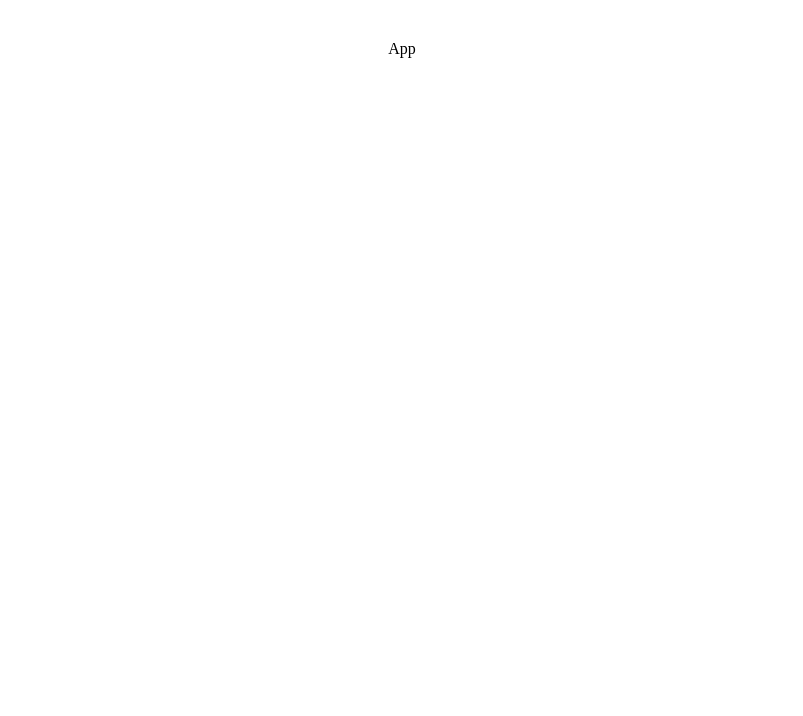
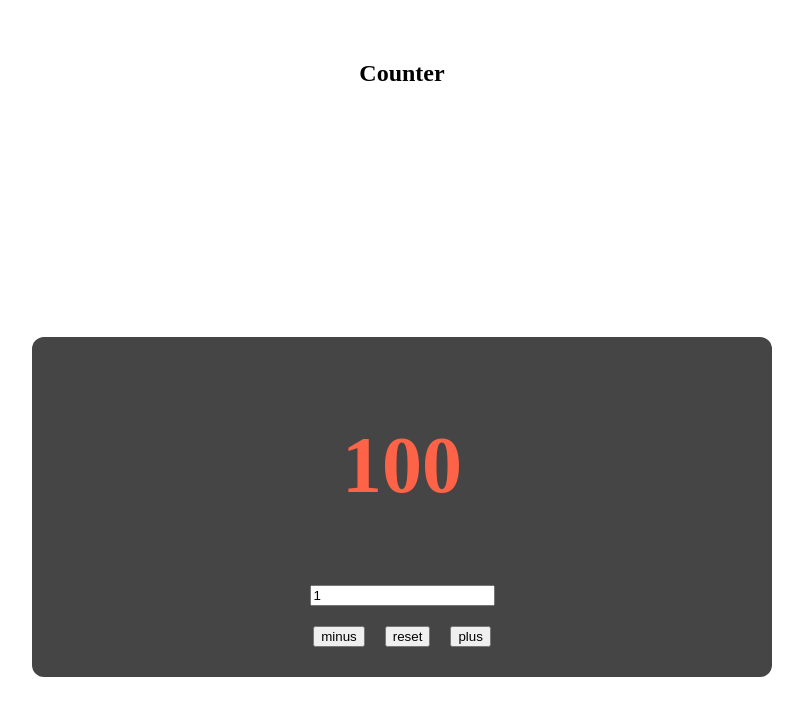
Before and after one commit to andriiyakymiv/goit-react-lecture, a React (Vite) app: page / in a window 1280 px wide. Shown: the top 716 px of the page, without its empty margins (238-1041 px from the left). Built offline with nearby package versions, Linux system fonts and the light colour scheme.

Commit message:
Add Counter components fot module state and event

```diff
--- a/src/App.jsx
+++ b/src/App.jsx
@@ -1,9 +1,11 @@
 import './App.css';
+import { Counter } from './components/Counter/Counter';
 
 function App() {
   return (
     <>
-      <div>App</div>
+      <h2>Counter</h2>
+      <Counter />
     </>
   );
 };
--- /dev/null
+++ b/src/components/Counter/Counter.jsx
@@ -0,0 +1,32 @@
+import { useState } from 'react';
+import s from './Counter.module.css';
+
+export const Counter = () => {
+    const [counter, setCounter] = useState(100);
+    const [step, setStep] = useState(1);
+
+    const handleMinusClick = () => {
+        setCounter(counter - step);
+    };
+    const handlePlusClick = () => {
+        setCounter(counter + step);
+    };
+    const handleResetClick = () => {
+        setCounter(0);
+        setStep('');
+    };
+
+  return (
+    <div className={s.flexContainer}>
+      <div className={s.wrapper}>
+            <h1>{counter}</h1>
+            <input value={step} onChange={(event) => setStep(Number(event.target.value))}/>
+        <div className={s.flex}>
+          <button onClick={handleMinusClick} className='btn'>minus</button>
+          <button onClick={handleResetClick} className='btn'>reset</button>
+          <button onClick={handlePlusClick} className='btn'>plus</button>
+        </div>
+      </div>
+    </div>
+  );
+};
--- /dev/null
+++ b/src/components/Counter/Counter.module.css
@@ -0,0 +1,30 @@
+.flex {
+    display: flex;
+    gap: 20px;
+}
+
+.flexContainer {
+    display: flex;
+    min-height: 100vh;
+    justify-content: center;
+    align-items: center;
+
+}
+
+.wrapper {
+    background-color: #454545;
+    display: flex;
+    flex-direction: column;
+    gap: 20px;
+    width: 60%;
+    min-height: 40vh;
+    align-items: center;
+    justify-content: center;
+    padding: 10px;
+    border-radius: 12px;
+
+    h1 {
+        color: tomato;
+        font-size: 80px;
+    }
+}
```
